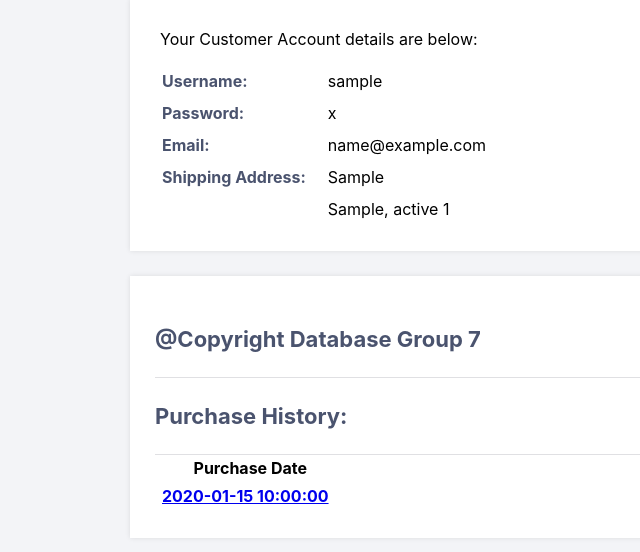
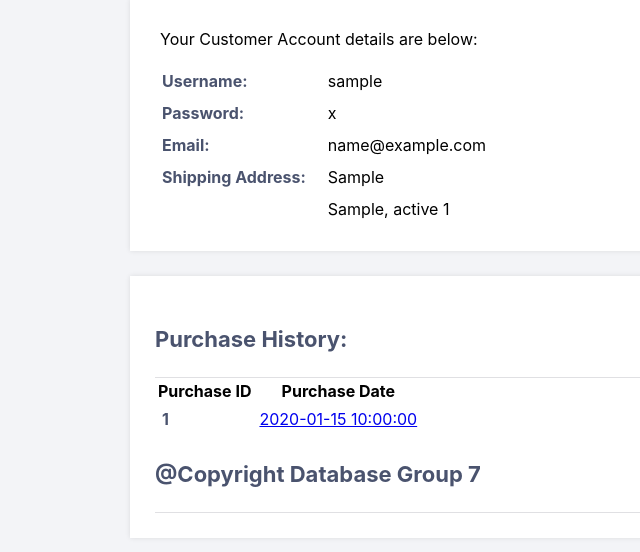
Before and after one commit to WillCraig/Beetle-Prime, a Flask app: page /profile in a window 1280 px wide. Shown: the part 163-715 px from the top of the page, without its empty margins (10-650 px from the left). Run offline with Flask 3, Linux system fonts and the light colour scheme; the visitor is signed in with stand-in values (Sample User, id 1); tables that the repository leaves empty hold one stand-in row (values such as "Sample post").

Commit message:
Small Change to Profile Page

```diff
--- a/templates/profile.html
+++ b/templates/profile.html
@@ -56,21 +56,18 @@
     {% endif %}
 </div>
 <div class="section">
-    <h2>@Copyright Database Group 7</h2>
 
     {% if purchases %}
     <h2>Purchase History:</h2>
     <table>
         <tr>
+            <th>Purchase ID</th>
             <th>Purchase Date</th>
-{#            <th>Purchase ID</th>#}
         </tr>
         {% for purchase in purchases %}
             <tr>
-
+                <td>{{ purchase['purchase_id'] }}</td>
                 <td><a href="{{ url_for('purchase_details', pur_id=purchase["purchase_id"])}}">{{ purchase['purchase_date'] }}</a></td>
-{#                <td>{{ purchase['purchase_date'] }}</td>#}
-{#                <td>{{ purchase['purchase_id'] }}</td>#}
             </tr>
         {% endfor %}
     </table>
@@ -78,7 +75,7 @@
     <p>No purchases made yet.</p>
 {% endif %}
 
-
+<h2>@Copyright Database Group 7</h2>
 
 </div>
 {% endblock %}
```
